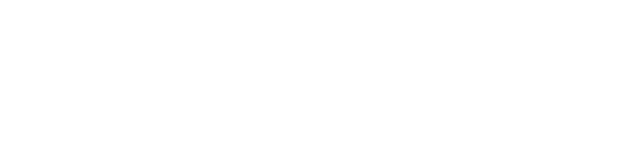
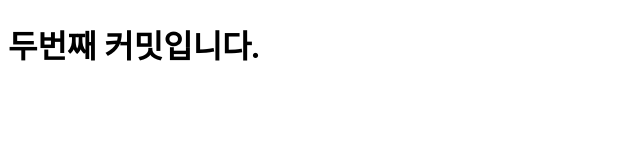
Before and after one commit to KibeomGwon/front_end, a plain HTML site: page test.html in a window 1280 px wide. Shown: the whole page, without its empty margins (0-640 px from the left). Drawn offline with Linux system fonts and the light colour scheme.

Commit message:
second commit

```diff
--- a/test.html
+++ b/test.html
@@ -7,6 +7,6 @@
     <title>Document</title>
 </head>
 <body>
-    <h1></h1>
+    <h1>두번째 커밋입니다.</h1>
 </body>
 </html>
```
